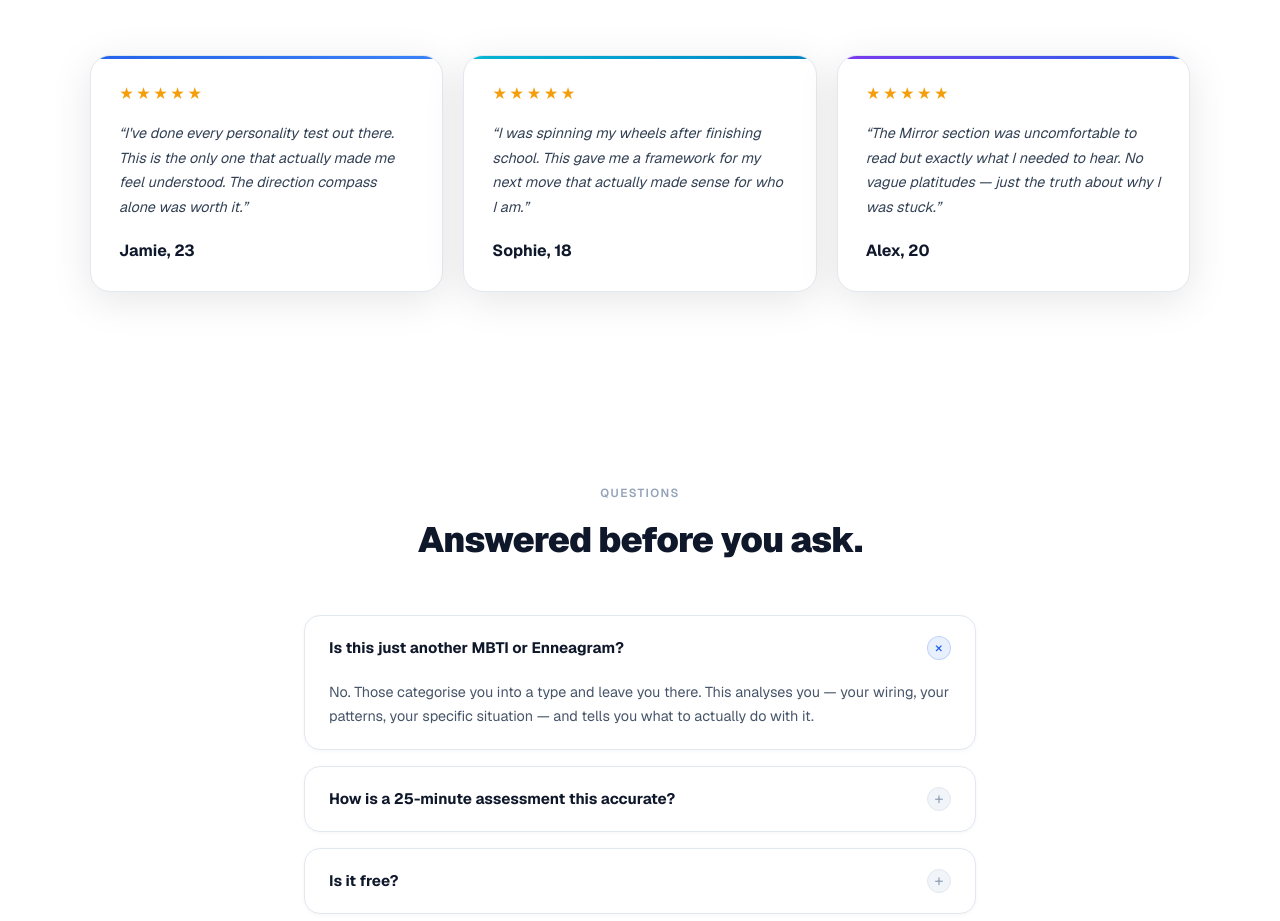
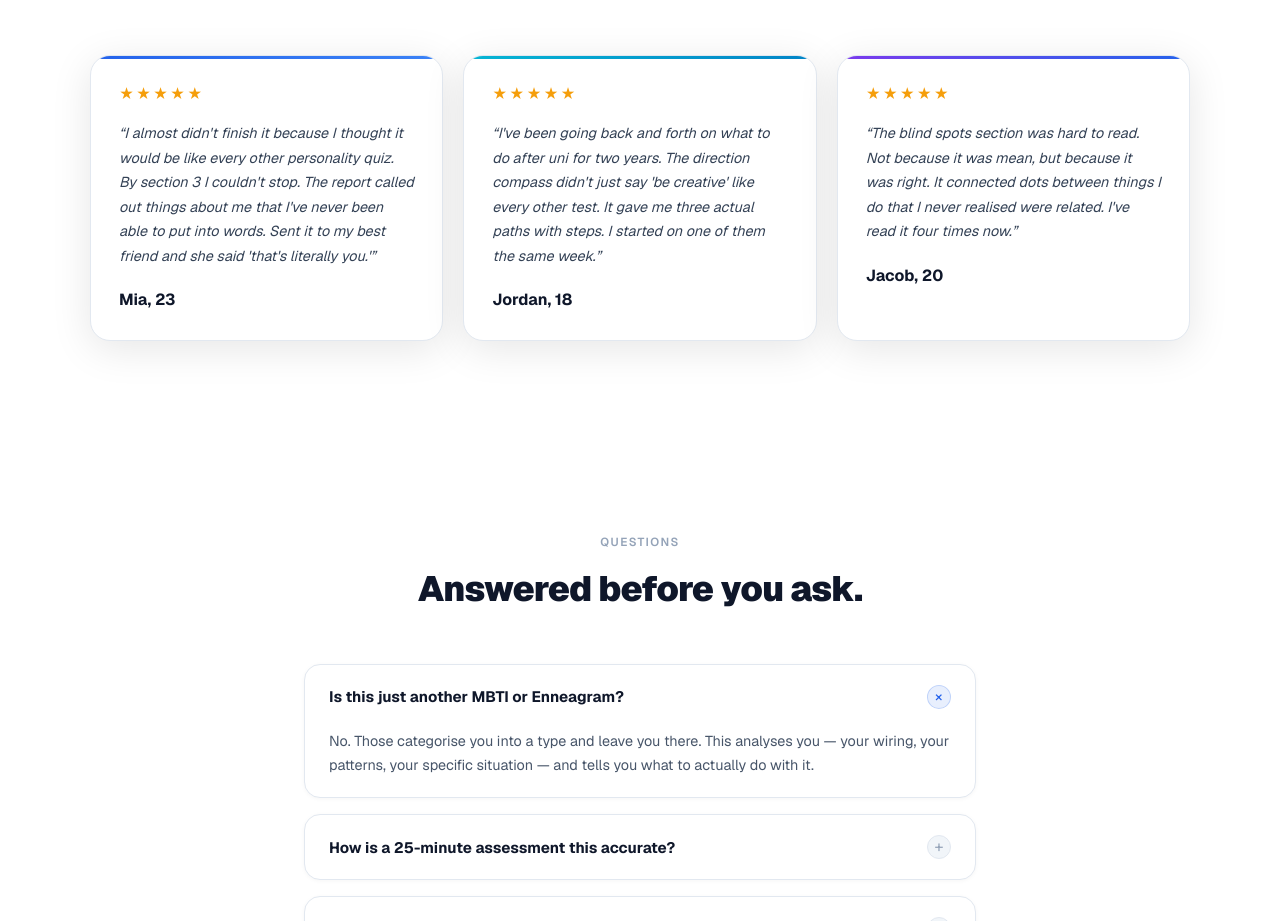
Before and after one commit to samwitnesss/mytwenties, a Next.js app: page / in a window 1280 px wide. Shown: the part 5390-6311 px from the top of the page. Built offline with nearby package versions, Linux system fonts and the light colour scheme; a web font is replaced by a local one.

Commit message:
Replace testimonials with new quotes from Mia, Jordan, Jacob

```diff
--- a/app/page.tsx
+++ b/app/page.tsx
@@ -667,9 +667,9 @@ export default function LandingPage() {
 
           <div style={{ display: 'grid', gridTemplateColumns: 'repeat(auto-fit, minmax(280px, 1fr))', gap: '1.25rem' }}>
             {[
-              { accentFrom: '#2563eb', accentTo: '#3b82f6', name: 'Jamie, 23', quote: "I've done every personality test out there. This is the only one that actually made me feel understood. The direction compass alone was worth it." },
-              { accentFrom: '#06b6d4', accentTo: '#0284c7', name: 'Sophie, 18', quote: "I was spinning my wheels after finishing school. This gave me a framework for my next move that actually made sense for who I am." },
-              { accentFrom: '#7c3aed', accentTo: '#2563eb', name: 'Alex, 20', quote: "The Mirror section was uncomfortable to read but exactly what I needed to hear. No vague platitudes — just the truth about why I was stuck." },
+              { accentFrom: '#2563eb', accentTo: '#3b82f6', name: 'Mia, 23', quote: "I almost didn't finish it because I thought it would be like every other personality quiz. By section 3 I couldn't stop. The report called out things about me that I've never been able to put into words. Sent it to my best friend and she said 'that's literally you.'" },
+              { accentFrom: '#06b6d4', accentTo: '#0284c7', name: 'Jordan, 18', quote: "I've been going back and forth on what to do after uni for two years. The direction compass didn't just say 'be creative' like every other test. It gave me three actual paths with steps. I started on one of them the same week." },
+              { accentFrom: '#7c3aed', accentTo: '#2563eb', name: 'Jacob, 20', quote: "The blind spots section was hard to read. Not because it was mean, but because it was right. It connected dots between things I do that I never realised were related. I've read it four times now." },
             ].map(({ accentFrom, accentTo, name, quote }) => (
               <div key={name} style={{
                 background: 'var(--brand-card)', borderRadius: '20px', padding: '1.75rem',
```
